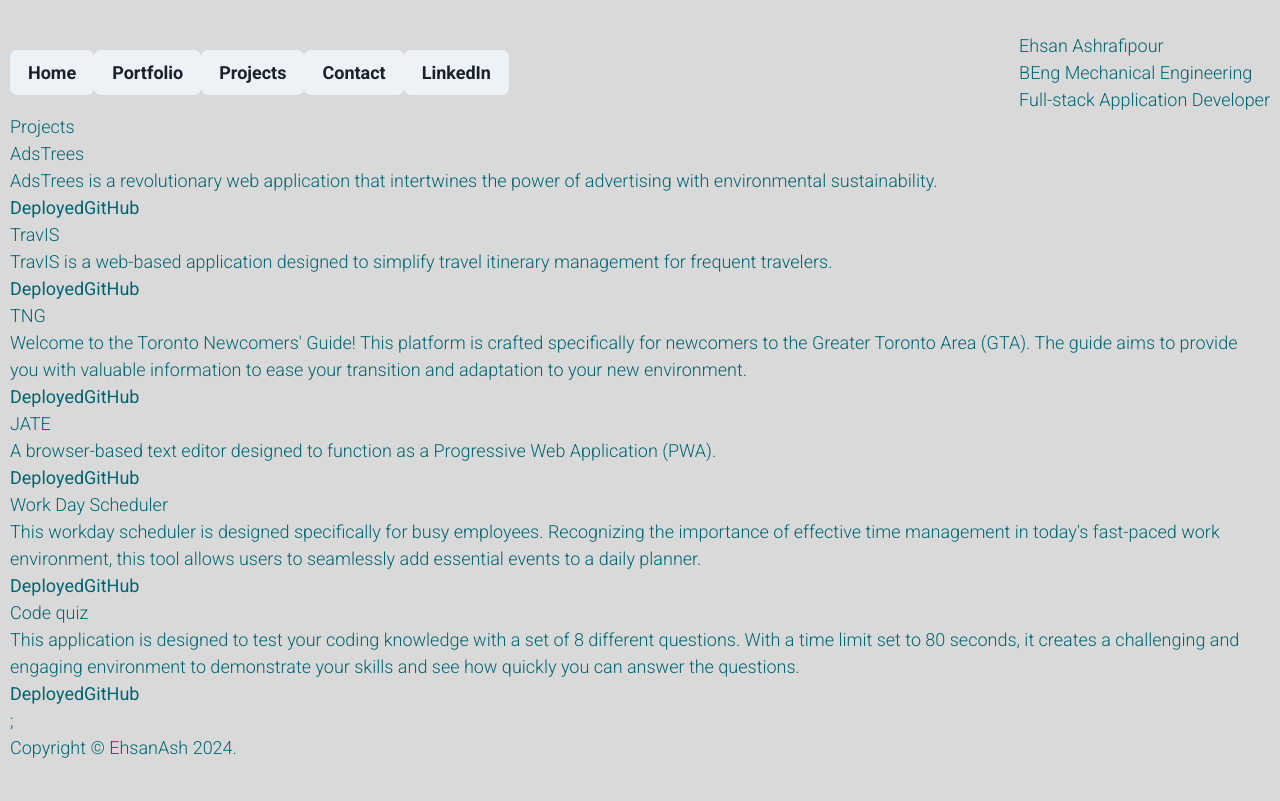
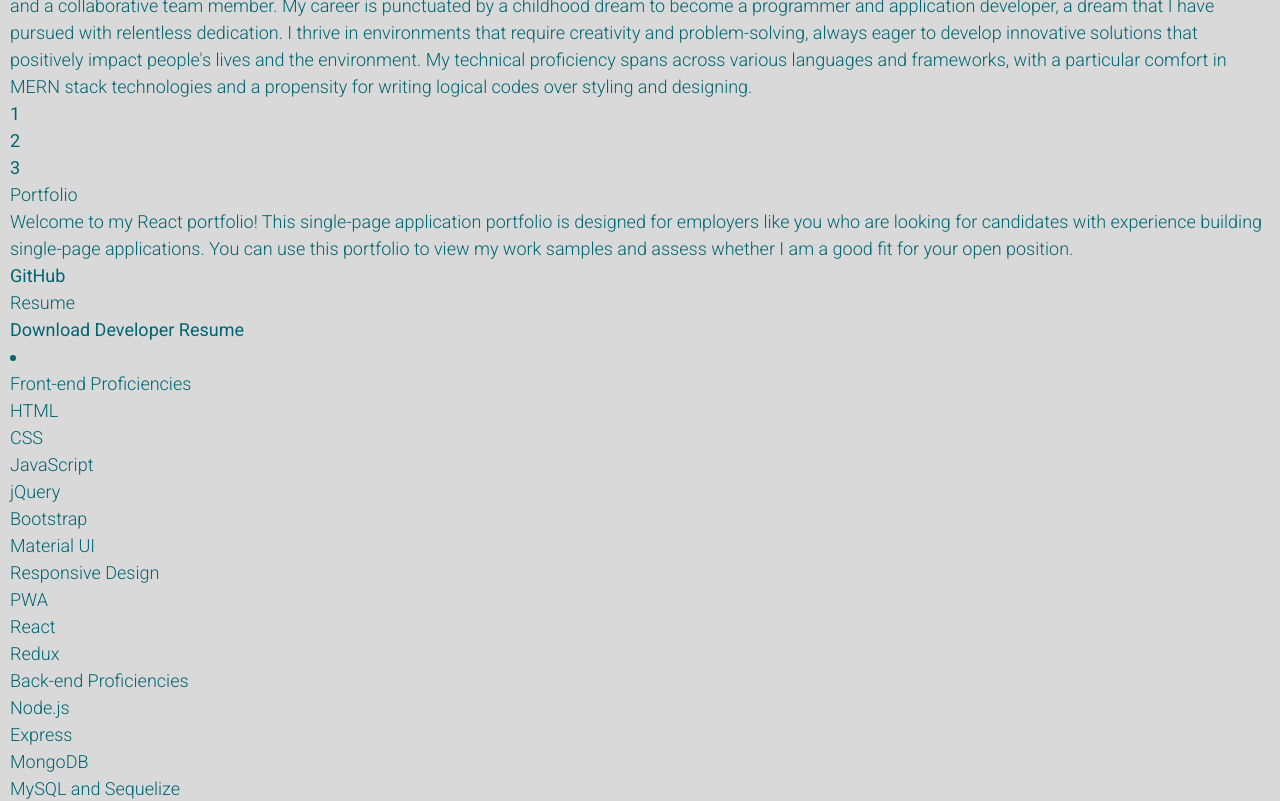
Before and after one commit to EhsanAsh/EhsanAsh-Portfolio, a React (Vite) app: page /portfolio in a window 1280 px wide. Shown: the top 801 px of the page. Built offline with nearby package versions, Linux system fonts and the light colour scheme; a web font is replaced by a local one.

Commit message:
feat: Add Projects and Portfolio page component

```diff
--- a/src/pages/Portfolio.jsx
+++ b/src/pages/Portfolio.jsx
@@ -1,66 +1,118 @@
-// Desc: This is the Portfolio page of the website where the user
-// can view the projects I have worked on.there will be six projects
-// all with a description, a link to the deployed application, and a
-// link to the GitHub repository and a picture of that project which
-// will be clickable.all cards should animated when the page loads
-// using material ui framework.also useState and useEffect hooks will
-// be used to set the state of the projects and to render them to the page.
-// ===============================================================
+// This file is for the Portfolio page, and it is a functional component. It is a simple page that displays a short description of the website and the developer.
+// ============================================================
 
-// Importing all necessary packages
-// ===============================================================
-import { useState, useEffect } from 'react';
-import projectsData from '../utils/projectsData';
-// ===============================================================
+// Importing React and other important libraries
+// ============================================================
+import { useEffect } from 'react';
+import { useState } from 'react';
+// ============================================================
 
-// Creating the Portfolio component
-// ===============================================================
+// Import List component which is already styled
+// =========================================================
+import ListComponent from '../components/resume/List';
+// =========================================================
+
+// Import react-icons package
+// =========================================================
+// import { FaDownload } from 'react-icons/fa';
+// endIcon={<FaDownload />}
+// =========================================================
+
+// Functional component
+// ============================================================
 const Portfolio = () => {
 
-    // Creating a state to hold the projects
-    // ===============================================================
-    const [projects, /*setProjects*/] = useState(projectsData);
+    const socialLinks = [
+        {
+            name: 'Github',
+            url: 'https://github.com/EhsanAsh',
+            icon:1,
+        },
+        {
+            name: 'LinkedIn',
+            url: 'https://www.linkedin.com/in/ehsan-ashrafipour-922056245/',
+            icon:2 ,
+        },
+        {
+            name: 'Twitter',
+            url: 'https://twitter.com/EhsanAsh_5123',
+            icon:3 ,
+        },
+    ];
 
-    // Creating a function to add a new project for further development
-    // setProjects(prevProjects => [...prevProjects, newProject]);
-    // ===============================================================
+    const handleClick = () => {
+        const publicUrl = `${window.location.protocol}//${window.location.host}`;
+        window.open(`${publicUrl}/EhsanAsh-CV.docx`);
+    };
 
-    // Returning the JSX
-    // ===============================================================
+
     return (
         <div>
             <div>
-                <p> Projects</p>
+                <div>
+                    <div>
+                        <div>
+                            <a href="https://www.linkedin.com/in/ehsan-ashrafipour-922056245/" target="_blank" rel="noreferrer">
+                                {/* <StyledMedia
+                                        image={ehsan}
+                                        title="Click to view my LinkedIn profile"
+                                        alt="Author of this website"
+                                    /> */}
+                            </a>
+                            <div>
 
-                <div>
-                    {projects.map((project) => (
-                        <div key={project.name}>
+                                <p>
+                                    An innovative and passionate Full-Stack Developer, recently graduated from the University of Toronto with a remarkable graduation score of 96.07 (A). I bring a rich and diverse background, combining over 10 years of experience in sales and marketing in the home and kitchen appliance sector, along with a recent but intensive journey into full-stack development. Known for an indescribable enthusiasm for coding, I am a self-proclaimed hard worker, fast learner, goal-oriented, and a collaborative team member. My career is punctuated by a childhood dream to become a programmer and application developer, a dream that I have pursued with relentless dedication. I thrive in environments that require creativity and problem-solving, always eager to develop innovative solutions that positively impact people&apos;s lives and the environment. My technical proficiency spans across various languages and frameworks, with a particular comfort in MERN stack technologies and a propensity for writing logical codes over styling and designing.
+                                </p>
+                            </div>
                             <div>
-                                <div>
-                                    <p>{project.name}</p>
-                                    <p>{project.description}</p>
-                                </div>
-                                <div>
-                                    <button
-                                        href={project.deployed}
-                                    >
-                                            Deployed
-                                    </button>
-                                    <button href={project.github}>
-                                            GitHub
-                                    </button>
-                                </div>
+                                {socialLinks.map((link) => (
+                                    <div key={link.name}>
+                                        <button
+                                            onClick={() => window.open(link.url)}
+                                        >
+                                            <span>{link.icon}</span>
+                                        </button>
+                                    </div>
+                                ))}
                             </div>
                         </div>
-                    ))};
+                    </div>
+
+                    <div>
+                        <div>
+                            <h2>Portfolio</h2>
+
+                            <p>
+                                Welcome to my React portfolio! This single-page application portfolio is designed for employers like you who are looking for candidates with experience building single-page applications. You can use this portfolio to view my work samples and assess whether I am a good fit for your open position.
+                            </p>
+                            <div href={socialLinks[0].url} target="_blank">
+                                <button>
+                                    <span>GitHub</span>
+                                </button>
+                            </div>
+                        </div>
+                    </div>
+                    <div>
+                        <h3>Resume</h3>
+
+                        <button onClick={handleClick}>
+                            <span>Download Developer Resume</span>
+                        </button>
+
+                        <div>
+                            <ListComponent />
+                        </div>
+                    </div>
                 </div>
             </div>
         </div>
     );
+
 };
-// ===============================================================
+// ============================================================
 
-// Exporting the Portfolio component
-// ===============================================================
+// Exporting the functional component
+// ============================================================
 export default Portfolio;
-// ===============================================================
+// ============================================================
--- /dev/null
+++ b/src/pages/Projects.jsx
@@ -0,0 +1,57 @@
+// Desc: This is the Projects page of the website where the user
+// can view the projects I have worked on.
+// ===============================================================
+
+// Importing all necessary packages
+// ===============================================================
+import { useState, useEffect } from 'react';
+import projectsData from '../utils/projectsData';
+// ===============================================================
+
+// Creating the Projects component
+// ===============================================================
+const Projects = () => {
+
+    // Creating a state to hold the projects
+    const [projects, /*setProjects*/] = useState(projectsData);
+
+    // Creating a function to add a new project for further development
+    // setProjects(prevProjects => [...prevProjects, newProject]);
+
+    return (
+        <div>
+            <div>
+                <p> Projects</p>
+
+                <div>
+                    {projects.map((project) => (
+                        <div key={project.name}>
+                            <div>
+                                <div>
+                                    <p>{project.name}</p>
+                                    <p>{project.description}</p>
+                                </div>
+                                <div>
+                                    <button
+                                        href={project.deployed}
+                                    >
+                                            Deployed
+                                    </button>
+                                    <button href={project.github}>
+                                            GitHub
+                                    </button>
+                                </div>
+                            </div>
+                        </div>
+                    ))};
+                </div>
+            </div>
+        </div>
+    );
+};
+// ===============================================================
+
+// Exporting the Projects component
+// ===============================================================
+export default Projects;
+// ===============================================================
```
